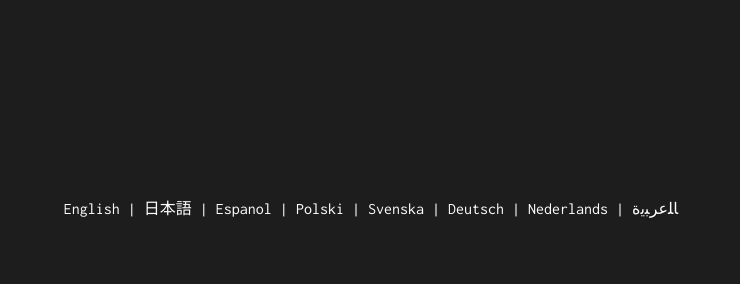
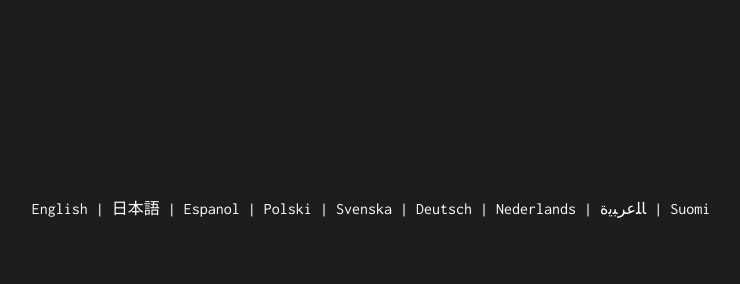
Before and after one commit to Upflask/Upflask, a Flask app: page / in a window 1280 px wide. Shown: the part 516-800 px from the top of the page, without its empty margins (269-1009 px from the left). Run offline with Flask 2, Linux system fonts and the light colour scheme.

Commit message:
Added Finnish

```diff
--- a/templates/shell.html
+++ b/templates/shell.html
@@ -32,7 +32,8 @@
         <a href="sv">Svenska</a> |
         <a href="de">Deutsch</a> |
 	<a href="nl">Nederlands</a> |
-        <a href="ar">ﺎﻠﻋﺮﺒﻳﺓ</a>
+        <a href="ar">ﺎﻠﻋﺮﺒﻳﺓ</a> |
+        <a href="fi">Suomi</a>
 </ul>
 </div>
   </body>
```
